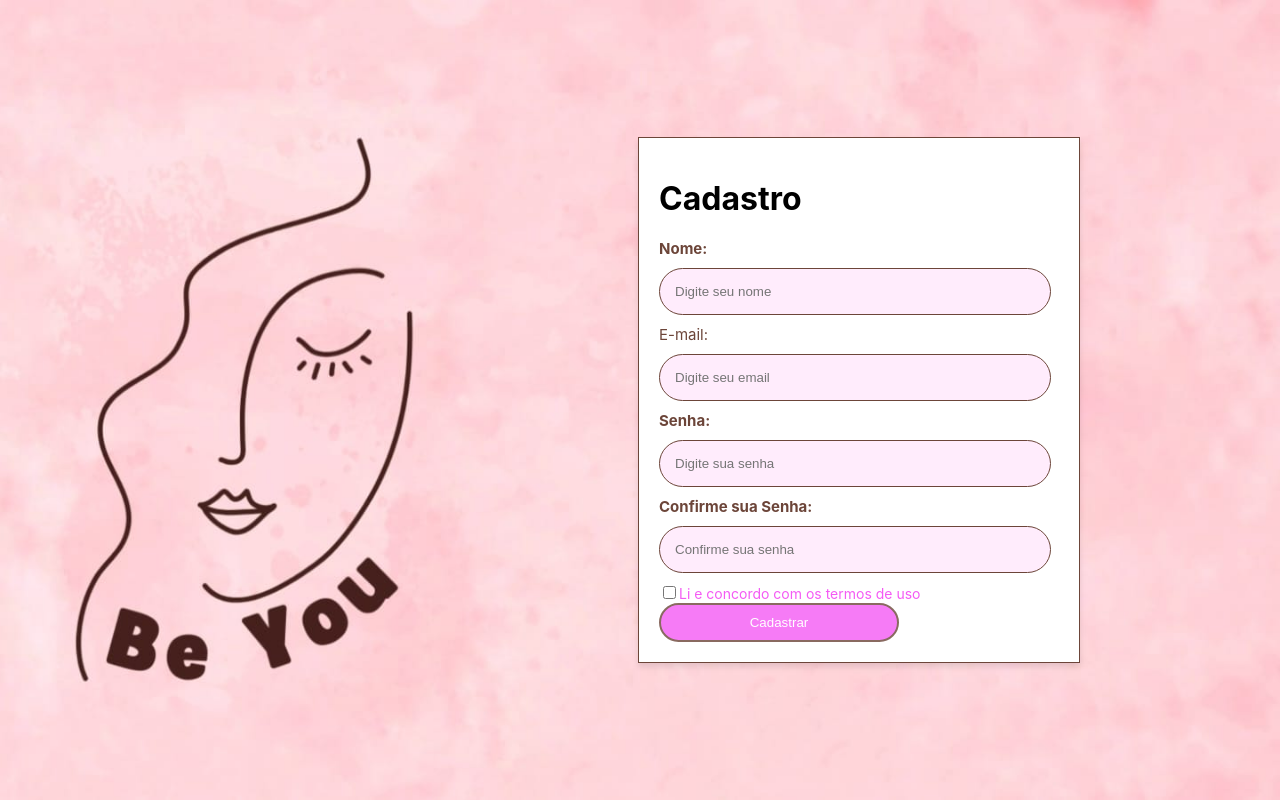
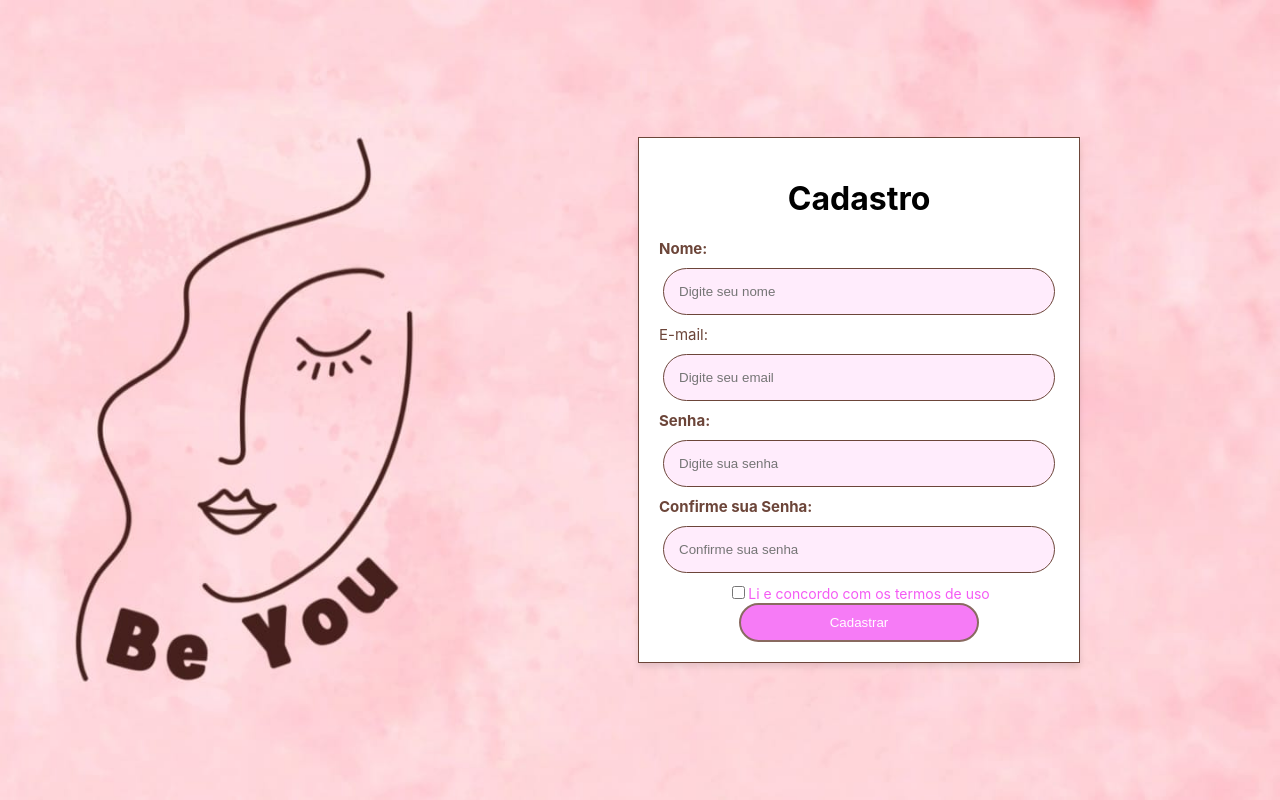
Before and after one commit to JohnnyCleto/BeYou_React, a React (Create React App) app: page /Cadastrar in a window 1280 px wide. Built offline with nearby package versions, Linux system fonts and the light colour scheme.

Commit message:
Update RegisterForm.js

```diff
--- a/src/components/RegisterForm.js
+++ b/src/components/RegisterForm.js
@@ -42,6 +42,8 @@ const RegisterForm = () => {
       display: 'flex',
       justifyContent: 'center',
       alignItems: 'center',
+      backgroundRepeat: 'no-repeat',
+
     },
     formulario: {
       // Estilo do contêiner do formulário
@@ -53,16 +55,20 @@ const RegisterForm = () => {
       boxShadow: '0 4px 6px rgba(0, 0, 0, 0.1)',
       position: 'absolute',
       right: '200px',
+      color: 'black',
+      textAlign: 'center',
+
     },
     label: {
-      // Estilo das labels dos campos
+      // Estilo das labels (texto descritivo dos campos)
       display: 'block',
       textAlign: 'left',
       marginBottom: '0px',
       marginTop: '0px',
       fontSize: '15px',
       color: '#6c4539',
-      textAlign: 'center', },
+      alignItems: 'center',
+    },
 
     input: {
       width: '90%',
@@ -72,15 +78,7 @@ const RegisterForm = () => {
       borderRadius: '50px',
       backgroundColor: '#ffecfc',
     },
-    label: {
-      // Estilo das labels (texto descritivo dos campos)
-      display: 'block',
-      textAlign: 'left',
-      marginBottom: '0px',
-      marginTop: '0px',
-      fontSize: '15px',
-      color: '#6c4539',
-    },
+
     botao: {
       backgroundColor: '#f45bf4',
       color: 'white',
@@ -178,7 +176,6 @@ const RegisterForm = () => {
         >
           Cadastrar
         </button>
-
       </form>
     </div>
   );
```
